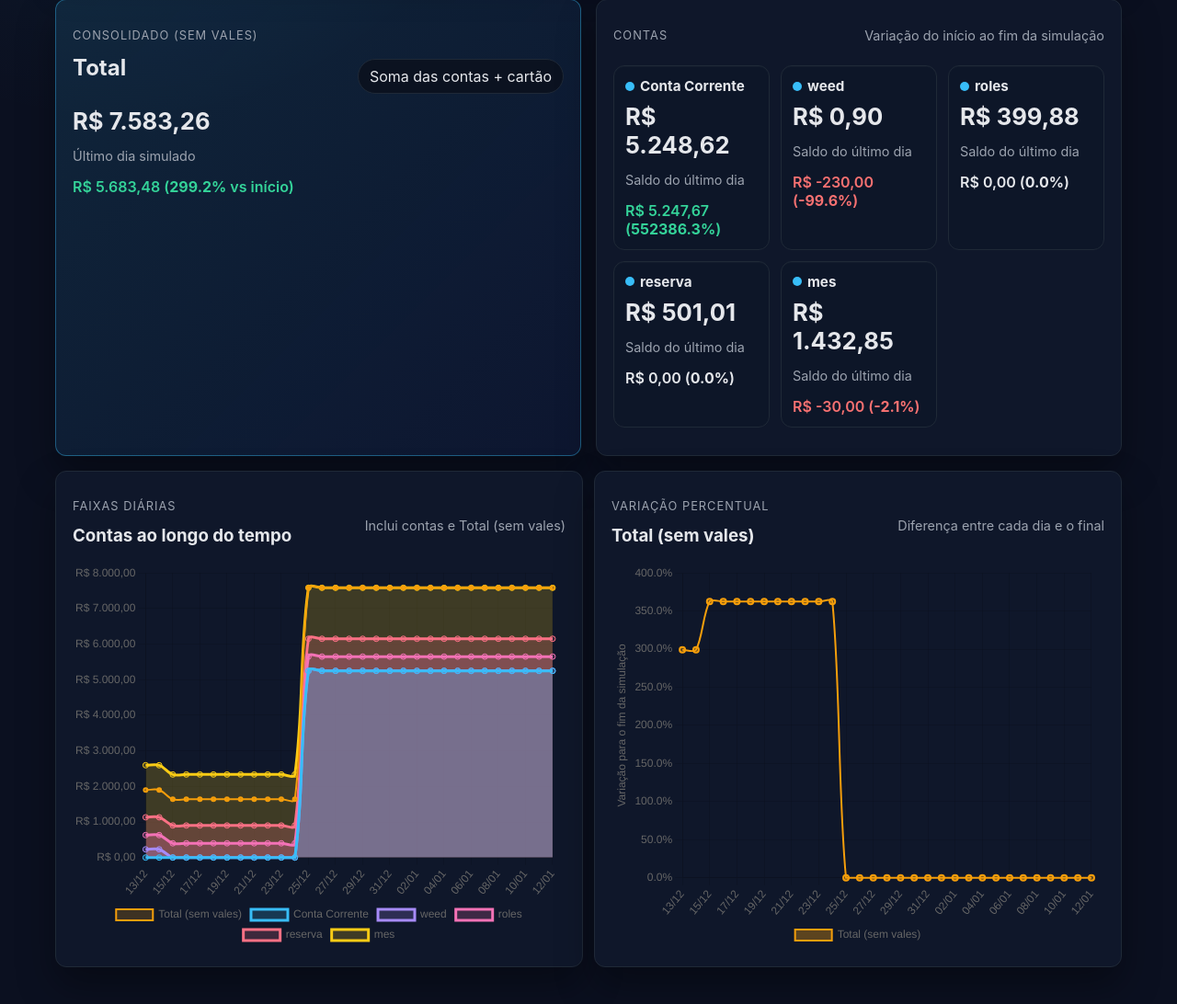
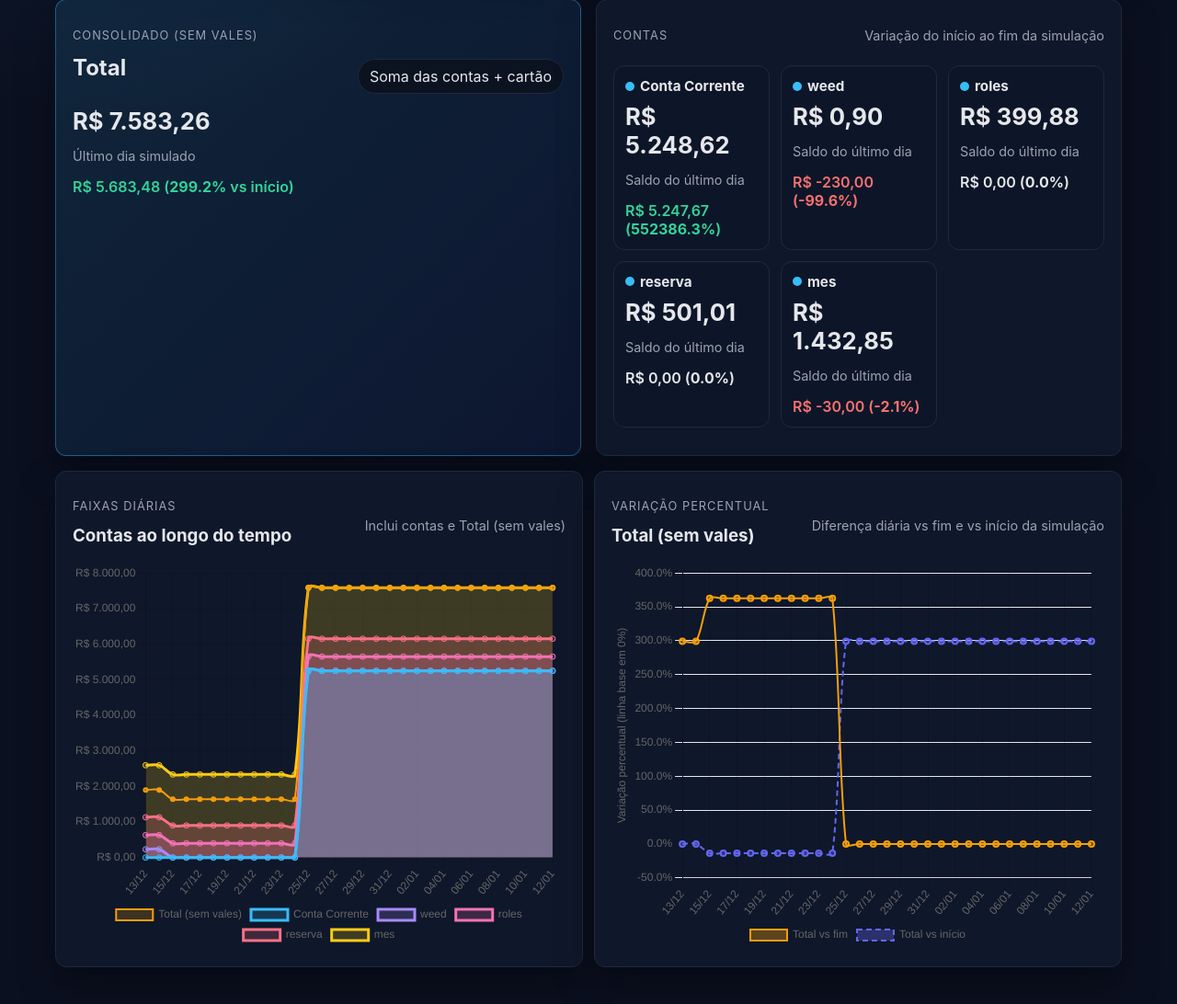
Before and after one commit to GloedenJoao/traking_spending, a FastAPI app: page /dashboard in a window 1280 px wide. Shown: the part 686-1778 px from the top of the page at 92% size. Run offline with FastAPI, Linux system fonts and the light colour scheme; data comes from the database, SQL or seed files in the repository.

Commit message:
Destaca linha zero e compara total com início

```diff
--- a/app/main.py
+++ b/app/main.py
@@ -276,13 +276,20 @@ async def dashboard(
     for row in rows:
         total_values.append(sum(row["accounts"].values()) + row["credit_card"])
 
+    total_prev = total_values[0] if total_values else None
     total_final = total_values[-1] if total_values else 0.0
     total_changes = []
+    total_start_changes = []
     for current in total_values:
         if current == 0:
             total_changes.append(None)
         else:
             total_changes.append(((total_final - current) / abs(current)) * 100)
+
+        if total_prev in (None, 0):
+            total_start_changes.append(None)
+        else:
+            total_start_changes.append(((current - total_prev) / abs(total_prev)) * 100)
 
     summary_cards = []
     for series in account_series:
@@ -300,14 +307,17 @@ async def dashboard(
             }
         )
 
-    total_prev = total_values[0] if total_values else None
     total_delta = total_values[-1] - total_prev if total_prev is not None else None
     total_delta_pct = ((total_values[-1] - total_prev) / abs(total_prev) * 100) if total_prev not in (None, 0) else None
 
     chart_payload = {
         "labels": labels,
         "accounts": account_series,
-        "total": {"values": total_values, "changes": total_changes},
+        "total": {
+            "values": total_values,
+            "changes": total_changes,
+            "start_changes": total_start_changes,
+        },
     }
 
     selected_account_ids = list(selected_accounts)
--- a/templates/dashboard.html
+++ b/templates/dashboard.html
@@ -145,7 +145,7 @@
             <p class="eyebrow">Variação percentual</p>
             <h3>Total (sem vales)</h3>
           </div>
-          <span class="muted">Diferença entre cada dia e o final</span>
+          <span class="muted">Diferença diária vs fim e vs início da simulação</span>
         </div>
         <div class="chart-container">
           <canvas id="percentChanges"></canvas>
@@ -206,13 +206,24 @@
     function buildPercentDatasets() {
       return [
         {
-          label: 'Total (sem vales)',
+          label: 'Total vs fim',
           data: chartData.total.changes,
           borderColor: '#f59e0b',
           backgroundColor: '#f59e0b55',
           tension: 0.3,
           borderWidth: 2,
           pointRadius: 3,
+          fill: false,
+        },
+        {
+          label: 'Total vs início',
+          data: chartData.total.start_changes,
+          borderColor: '#6366f1',
+          backgroundColor: '#6366f155',
+          tension: 0.3,
+          borderWidth: 2,
+          pointRadius: 3,
+          borderDash: [6, 4],
           fill: false,
         }
       ];
@@ -267,7 +278,7 @@
             callbacks: {
               label: (ctx) => {
                 const value = ctx.parsed?.y ?? 0;
-                return `${ctx.dataset.label}: ${value.toFixed(1)}% vs fim`;
+                return `${ctx.dataset.label}: ${value.toFixed(1)}%`;
               },
             }
           }
@@ -277,7 +288,11 @@
             ticks: {
               callback: (value) => `${value.toFixed(1)}%`,
             },
-            title: { display: true, text: 'Variação para o fim da simulação' },
+            title: { display: true, text: 'Variação percentual (linha base em 0%)' },
+            grid: {
+              color: (ctx) => (ctx.tick.value === 0 ? '#111827' : '#e5e7eb'),
+              lineWidth: (ctx) => (ctx.tick.value === 0 ? 2 : 1),
+            },
           },
         },
       },
```
